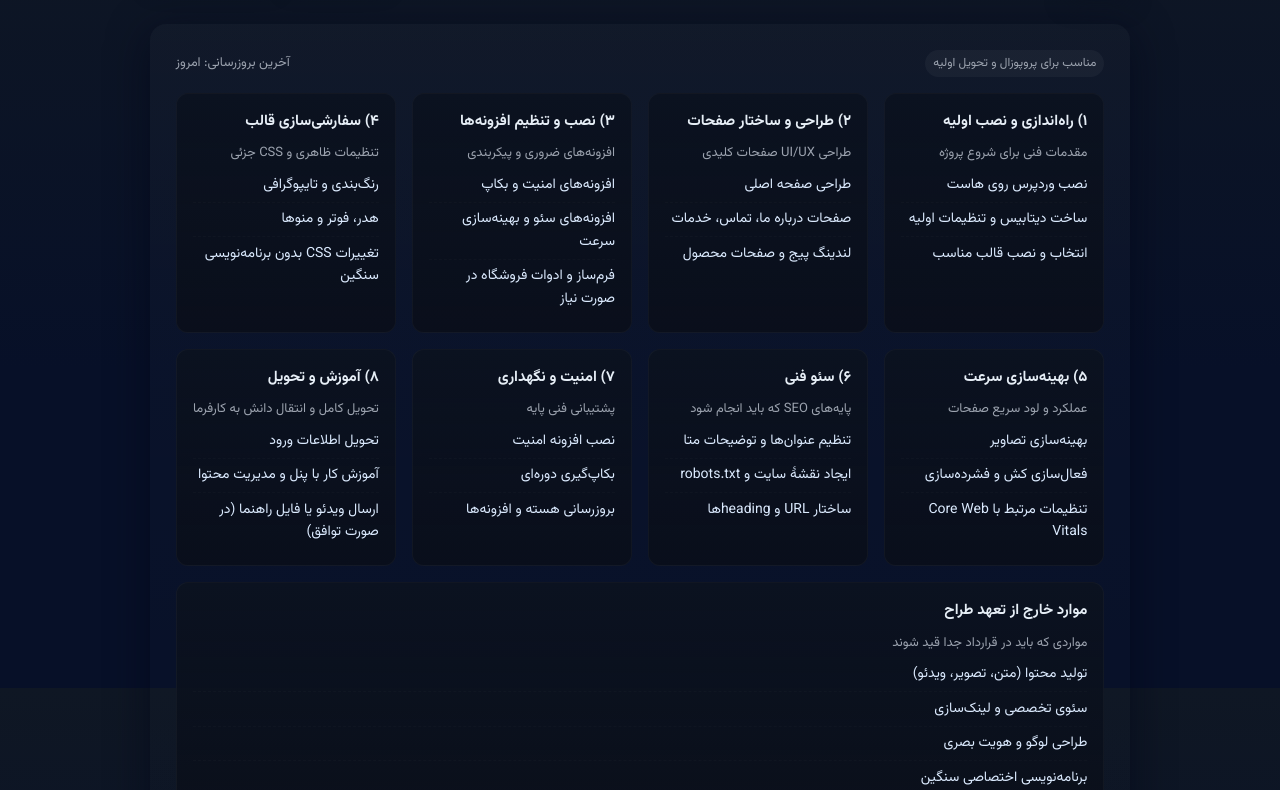
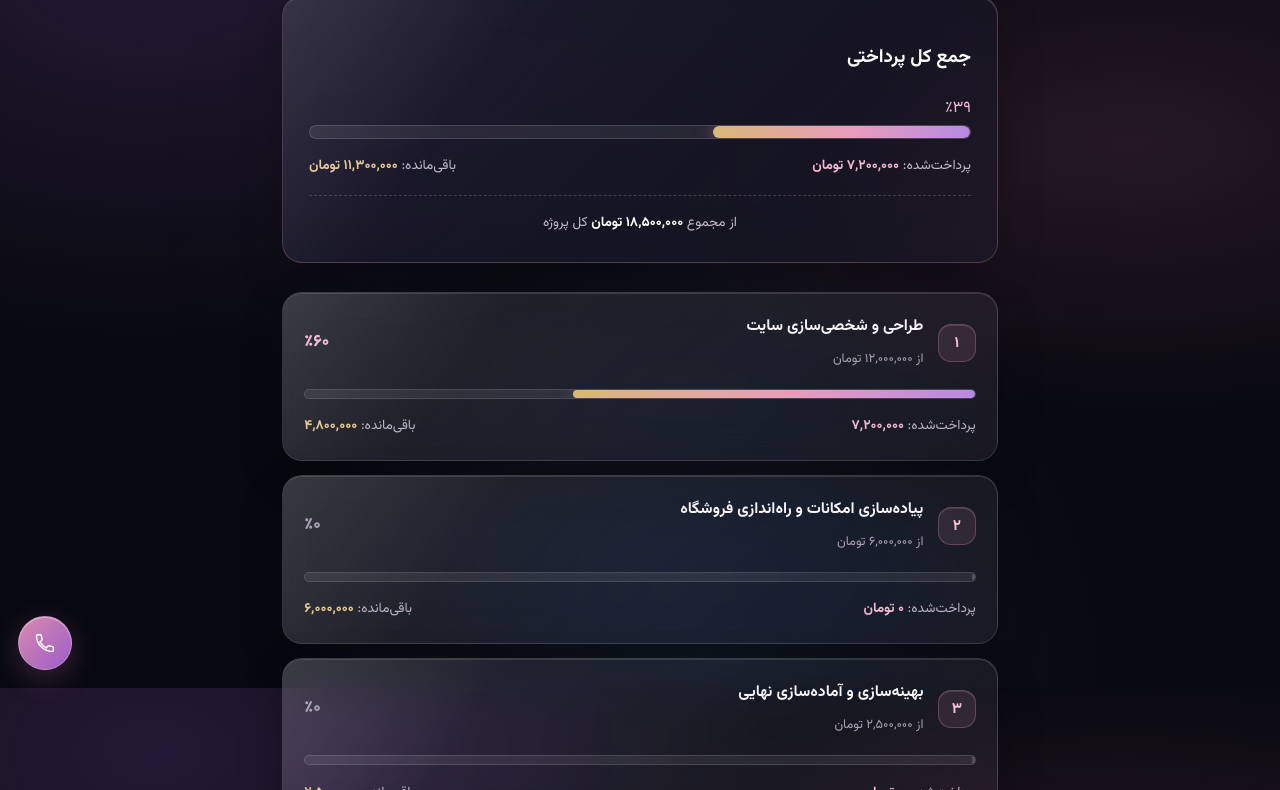
Before and after one commit to AmirMohammadRtx/mr.safaari, a plain HTML site: page index.html in a window 1280 px wide. Shown: the part 112-902 px from the top of the page. Drawn offline with Linux system fonts and the light colour scheme.

Commit message:
Update index.html

```diff
--- a/index.html
+++ b/index.html
@@ -1,259 +1,258 @@
-<!doctype html>
+<!DOCTYPE html>
 <html lang="fa" dir="rtl">
 <head>
-  <meta charset="utf-8" />
-  <meta name="viewport" content="width=device-width, initial-scale=1" />
-  <title>چک‌لیست وظایف طراح سایت وردپرس</title>
-  <link href="https://fonts.googleapis.com/css2?family=Vazirmatn:wght@300;400;600;700&display=swap" rel="stylesheet">
+<meta charset="UTF-8">
+<meta name="viewport" content="width=device-width, initial-scale=1, viewport-fit=cover">
+<title>پیشنهاد اجرای پروژه فروشگاهی</title>
+<link rel="preconnect" href="https://fonts.googleapis.com">
+<link rel="preconnect" href="https://fonts.gstatic.com" crossorigin>
+<link href="https://fonts.googleapis.com/css2?family=Vazirmatn:wght@300;400;500;600;700;800&display=swap" rel="stylesheet">
 <style>
+
+/* ===== LODO / DARK GLASS UI ===== */
 :root{
-      --bg:#0f1724;
-      --card:#0b1220;
-      --accent1:#7c3aed;
-      --accent2:#06b6d4;
-      --muted:#9ca3af;
-      --glass: rgba(255,255,255,0.04);
+  --cream:#08090f; --cream-2:#11131d;
+  --plum:#10111b; --plum-2:#191a29;
+  --rose:#d78aa9; --rose-deep:#b86b91; --rose-light:#f1bdd2;
+  --gold:#d8b879; --ink:#f5f0f7; --ink-soft:#b6afc2;
+  --line:rgba(255,255,255,.13);
 }
 *{box-sizing:border-box}
-    html,body{height:100%}
+html,body{margin:0;padding:0;min-height:100%}
 body{
-      margin:0;
-      font-family: 'Vazirmatn', system-ui, -apple-system, 'Segoe UI', Roboto, 'Helvetica Neue', Arial;
-      background: linear-gradient(180deg,var(--bg) 0%, #071028 60%);
-      color:#e6eef6;
-      -webkit-font-smoothing:antialiased;
-      -moz-osx-font-smoothing:grayscale;
-      padding:3rem 1rem;
-      line-height:1.6;
+  background:#080910;color:var(--ink);font-family:'Vazirmatn',sans-serif;
+  font-weight:400;line-height:1.9;padding-top:env(safe-area-inset-top,0px);
+  padding-bottom:env(safe-area-inset-bottom,0px);overflow-x:hidden;
+  background-image:
+    radial-gradient(ellipse at 12% 8%,rgba(137,82,180,.22),transparent 38%),
+    radial-gradient(ellipse at 88% 32%,rgba(206,105,151,.15),transparent 36%),
+    radial-gradient(ellipse at 55% 100%,rgba(65,113,180,.13),transparent 42%);
+  background-attachment:fixed;
 }
-
-    .container{
-      max-width:980px;
-      margin:0 auto;
+.bg-deco{position:fixed;inset:0;z-index:-1;pointer-events:none;
+  background:radial-gradient(circle at 50% 40%,rgba(255,255,255,.025),transparent 65%)}
+.hero{
+  background:linear-gradient(135deg,rgba(24,22,38,.82),rgba(11,12,22,.72));
+  color:#fff;padding:3.6rem 1.5rem 3.2rem;text-align:center;position:relative;
+  border-bottom:1px solid rgba(255,255,255,.13);
+  box-shadow:0 20px 70px rgba(0,0,0,.28);backdrop-filter:blur(24px);-webkit-backdrop-filter:blur(24px)
 }
-
-    header{
-      display:flex;
-      align-items:center;
-      justify-content:space-between;
-      gap:1rem;
-      margin-bottom:1.5rem;\    }
-
-    .brand{
-      display:flex;
-      gap:1rem;
-      align-items:center;
+.hero::before{content:"";position:absolute;inset:0;pointer-events:none;background:
+  radial-gradient(circle at 50% -20%,rgba(215,138,169,.2),transparent 55%)}
+.hero::after{content:"";position:absolute;right:8%;left:8%;bottom:0;height:1px;
+  background:linear-gradient(90deg,transparent,#d8b879,rgba(215,138,169,.9),transparent)}
+.logo-wrap{display:flex;justify-content:center;margin-bottom:1.6rem}
+.logo-wrap img{height:56px;width:auto;filter:drop-shadow(0 5px 22px rgba(215,138,169,.25))}
+.hero h1{font-size:clamp(1.5rem,4vw,2.1rem);font-weight:800;margin:0 0 .6rem;color:#fff}
+.hero p.sub{margin:0;font-size:.98rem;color:#c9bfd1}
+.hero .client{margin-top:1.4rem;display:inline-flex;gap:.5rem;align-items:center;
+  font-size:.92rem;color:#f0d9e5;padding:.5rem 1.1rem;border:1px solid rgba(215,138,169,.35);
+  border-radius:999px;background:rgba(255,255,255,.055);backdrop-filter:blur(14px)}
+.client b{color:#fff;font-weight:700}
+.site-name{font-size:.85rem;letter-spacing:.03em;color:var(--gold);margin-bottom:.9rem;font-weight:600}
+.hero-actions{margin-top:1.4rem;display:flex;justify-content:center;gap:.7rem;flex-wrap:wrap}
+.call-btn,.fab-call{
+  background:linear-gradient(135deg,#d88bad,#9c5dca);color:#fff;text-decoration:none;
+  box-shadow:0 8px 28px rgba(180,105,169,.28),inset 0 1px rgba(255,255,255,.35);
+  border:1px solid rgba(255,255,255,.25);transition:transform .25s,box-shadow .25s
 }
-
-    .logo{
-      width:64px;height:64px;border-radius:12px;
-      background:linear-gradient(135deg,var(--accent1),var(--accent2));
-      display:grid;place-items:center;font-weight:700;font-size:20px;color:white;box-shadow:0 6px 20px rgba(12,18,34,0.6)
+.call-btn{display:inline-flex;align-items:center;gap:.5rem;padding:.7rem 1.4rem;border-radius:999px;font-size:.92rem;font-weight:700}
+.call-btn:hover,.fab-call:hover{transform:translateY(-3px);box-shadow:0 14px 34px rgba(180,105,169,.4),inset 0 1px rgba(255,255,255,.4)}
+.call-btn svg{width:16px;height:16px}
+.fab-call{position:fixed;left:18px;bottom:calc(18px + env(safe-area-inset-bottom,0px));z-index:40;
+  width:54px;height:54px;border-radius:50%;display:flex;align-items:center;justify-content:center}
+.fab-call svg{width:22px;height:22px}
+.wrap{max-width:760px;margin:0 auto;padding:2.8rem 1.4rem 3.5rem}
+.intro{font-size:1rem;color:var(--ink-soft);text-align:center;max-width:560px;margin:0 auto 2.4rem}
+.accordion,.phases{display:flex;flex-direction:column;gap:14px}
+.item,.payment-card,.phase-card,.overall-card{
+  position:relative;overflow:hidden;border-radius:20px;
+  background:linear-gradient(135deg,rgba(255,255,255,.105),rgba(255,255,255,.035));
+  border:1px solid rgba(255,255,255,.14);
+  box-shadow:0 16px 44px rgba(0,0,0,.24),inset 0 1px 0 rgba(255,255,255,.12);
+  backdrop-filter:blur(22px) saturate(140%);-webkit-backdrop-filter:blur(22px) saturate(140%);
+  transition:transform .25s,border-color .25s,box-shadow .25s
 }
-
-    h1{margin:0;font-size:20px}
-    p.lead{margin:0;color:var(--muted)}
-
-    .actions{display:flex;gap:.6rem;align-items:center}
-    .btn{
-      background:linear-gradient(90deg,var(--accent1),var(--accent2));
-      color:white;padding:.6rem .9rem;border-radius:10px;border:0;cursor:pointer;font-weight:600;box-shadow:0 6px 18px rgba(12,18,34,0.5)
+.item::before,.payment-card::before,.phase-card::before,.overall-card::before{
+  content:"";position:absolute;inset:0;pointer-events:none;border-radius:inherit;
+  background:linear-gradient(125deg,rgba(255,255,255,.11),transparent 28%,transparent 72%,rgba(215,138,169,.045))
 }
-    .btn.secondary{background:transparent;border:1px solid rgba(255,255,255,0.06);color:var(--muted);padding:.5rem .8rem}
-
-    main{background:linear-gradient(180deg, rgba(255,255,255,0.02), transparent); padding:1.6rem;border-radius:16px;box-shadow:0 10px 40px rgba(2,6,23,0.6)}
-
-    .grid{
-      display:grid;grid-template-columns:repeat(auto-fit,minmax(220px,1fr));gap:1rem
+.item:hover,.phase-card:hover{transform:translateY(-2px);border-color:rgba(215,138,169,.38);box-shadow:0 20px 48px rgba(0,0,0,.3),0 0 28px rgba(215,138,169,.07)}
+.item.open{border-color:rgba(215,138,169,.62);box-shadow:0 16px 45px rgba(0,0,0,.3),0 0 30px rgba(215,138,169,.12)}
+.item button.head{all:unset;position:relative;z-index:1;display:flex;width:100%;align-items:center;gap:1rem;padding:1.2rem 1.3rem;cursor:pointer;text-align:right}
+.num{flex:0 0 auto;width:38px;height:38px;border-radius:13px;display:flex;align-items:center;justify-content:center;
+  font-weight:700;font-size:.95rem;color:#f2c3d8;background:rgba(215,138,169,.13);
+  border:1px solid rgba(215,138,169,.3);box-shadow:inset 0 1px rgba(255,255,255,.12)}
+.item.open .num{background:linear-gradient(135deg,#d88bad,#9c5dca);color:#fff;border-color:transparent}
+.head-text{flex:1 1 auto;min-width:0}
+.head-text h3,.phase-title h3{margin:0 0 .15rem;font-size:1.02rem;font-weight:700;color:#f8f4fa}
+.head-price{font-size:.88rem;color:var(--gold);font-weight:600;white-space:nowrap}
+.chevron{flex:0 0 auto;width:20px;height:20px;color:#e6a9c4;transition:transform .3s}
+.item.open .chevron{transform:rotate(180deg)}
+.body-panel{max-height:0;overflow:hidden;transition:max-height .35s ease}
+.body-inner{position:relative;z-index:1;padding:0 1.3rem 1.3rem calc(1.3rem + 38px + 1rem);font-size:.94rem;color:#c3bdcb}
+.body-inner b.amount{color:#f1bdd2;font-weight:700}
+.total-bar{margin-top:1.6rem;display:flex;align-items:center;justify-content:space-between;padding:1.3rem 1.5rem;
+  border-radius:18px;background:linear-gradient(120deg,rgba(184,107,145,.32),rgba(111,77,153,.32));
+  color:#fff;border:1px solid rgba(233,174,204,.28);box-shadow:0 14px 35px rgba(0,0,0,.25),inset 0 1px rgba(255,255,255,.16);
+  backdrop-filter:blur(20px);-webkit-backdrop-filter:blur(20px)}
+.total-bar .label{font-size:.95rem;opacity:.92}.total-bar .value{font-size:1.35rem;font-weight:800;color:#ffe2ef}
+.payment-card{margin-top:1rem;padding:1.4rem 1.5rem 1.5rem}
+.payment-card .pc-head,.phase-head{display:flex;align-items:center;justify-content:space-between;margin-bottom:1rem;gap:.9rem}
+.payment-card .pc-head h3{margin:0;font-size:1rem;font-weight:700;color:#fff}
+.payment-card .pc-percent{font-size:1.1rem;font-weight:800;color:#f1bdd2}
+.progress-track{position:relative;width:100%;height:14px;border-radius:999px;background:rgba(255,255,255,.08);
+  overflow:hidden;border:1px solid rgba(255,255,255,.12)}
+.progress-fill{position:absolute;top:0;right:0;bottom:0;width:60%;border-radius:999px;
+  background:linear-gradient(90deg,#d8b879,#e99cbd 55%,#b78ae2);
+  box-shadow:0 0 18px rgba(221,145,190,.5)}
+.pc-figures{display:flex;justify-content:space-between;gap:1rem;margin-top:.9rem;font-size:.85rem;color:#bcb5c7}
+.pc-figures b{color:#f8f4fa;font-weight:700}.pc-figures .paid b{color:#f2b9d2}.pc-figures .remain b{color:#e4c98f}
+.pc-total{margin-top:1rem;padding-top:.9rem;border-top:1px dashed rgba(255,255,255,.18);font-size:.85rem;color:#bcb5c7;text-align:center}
+.pc-total b{color:#fff;font-weight:700}
+.page-title{text-align:center;font-size:1.25rem;font-weight:800;color:#fff;margin:0 0 1.6rem}
+.overall-card{padding:1.5rem 1.6rem 1.6rem;margin-bottom:1.8rem;background:linear-gradient(135deg,rgba(31,29,48,.84),rgba(17,18,31,.72));border-color:rgba(215,138,169,.3)}
+.overall-card .pc-head h3{color:#fff}.overall-card .pc-percent{color:#f3bfd5}
+.overall-card .progress-track{background:rgba(255,255,255,.08);border-color:rgba(255,255,255,.14)}
+.overall-card .pc-figures{color:#c2bbca}.overall-card .pc-figures .paid b{color:#f2b9d2}
+.overall-card .pc-figures .remain b{color:#e4c98f}
+.overall-card .pc-total{color:#c2bbca;border-top-color:rgba(255,255,255,.18)}
+.overall-card .pc-total b{color:#fff}
+.phase-card{padding:1.2rem 1.3rem 1.3rem}
+.phase-head{position:relative;z-index:1;justify-content:flex-start;margin-bottom:.9rem}
+.phase-title{flex:1 1 auto;min-width:0}.phase-title h3{font-size:.98rem}
+.phase-amount{font-size:.8rem;color:#aaa3b5}
+.phase-percent{flex:0 0 auto;font-size:1.05rem;font-weight:800;color:#f1bdd2}
+.phase-percent.zero{color:#aaa3b5}.progress-track.small{height:10px}
+.progress-fill.zero{width:3px!important;background:#777083;opacity:.55;box-shadow:none}
+.note{margin-top:1.6rem;padding:1.1rem 1.3rem;border-radius:16px;
+  background:rgba(255,255,255,.055);border:1px dashed rgba(215,138,169,.3);
+  font-size:.87rem;color:#c3bdcb;line-height:2;backdrop-filter:blur(16px)}
+.note b{color:#fff;font-weight:700}
+footer{text-align:center;font-size:.8rem;color:#8e879a;padding:0 1rem 2rem}
+@media(prefers-reduced-motion:reduce){.chevron,.body-panel,.item,.phase-card{transition:none!important}}
+@media(max-width:480px){
+ .wrap{padding:2rem 1rem 3rem}
+ .body-inner{padding:0 1rem 1.1rem calc(1rem + 30px + .7rem)}
+ .num{width:30px;height:30px;font-size:.85rem;border-radius:10px}
+ .item button.head{gap:.7rem;padding:1rem}
+ .pc-figures{font-size:.75rem;gap:.5rem}
+ .overall-card{padding:1.2rem 1rem}
 }
-
-    .card{
-      background:linear-gradient(180deg,var(--card), rgba(10,14,24,0.8));padding:1rem;border-radius:12px;border:1px solid rgba(255,255,255,0.03);min-height:120px;display:flex;flex-direction:column;gap:.6rem
-    }
-    .card h3{margin:0;font-size:15px}
-    .card p{margin:0;color:var(--muted);font-size:13px}
-    ul.checks{margin:0;padding:0;list-style:none;display:block}
-    ul.checks li{padding:.35rem 0;border-top:1px dashed rgba(255,255,255,0.02);font-size:14px;color:#dbeafe}
-    ul.checks li:first-child{border-top:0;padding-top:0}
-
-    .tag{display:inline-block;padding:.25rem .5rem;border-radius:999px;background:var(--glass);color:var(--muted);font-size:12px}
-
-    footer{margin-top:1rem;display:flex;justify-content:space-between;gap:1rem;align-items:center}
-    .note{color:var(--muted);font-size:13px}
-
-    /* printable */
-    @media print{
-      body{background:white;color:black}
-      header .actions, .logo{display:none}
-      main{box-shadow:none;border-radius:0;padding:0}
-    }
-
-    /* rtl tweaks */
-    :root{direction:rtl}
-
-    /* small screens */
-    @media (max-width:520px){
-      header{flex-direction:column;align-items:flex-start}
-      .brand{gap:.6rem}
-    }
-
-    /* subtle animations */
-    .card{transform:translateY(0);transition:transform .35s ease, box-shadow .35s ease}
-    .card:hover{transform:translateY(-6px);box-shadow:0 16px 40px rgba(2,6,23,0.6)}
-
-    .download-btn{display:inline-flex;align-items:center;gap:.5rem}
 
 </style>
 </head>
 <body>
-  <div class="container">
-    <header>
-      <div class="brand">
-        <div class="logo">WP</div>
-        <div>
-          <h1>چک‌لیست وظایف طراح سایت وردپرس</h1>
-          <p class="lead">نسخهٔ شیک و قابل ارائه به مشتری — شامل محدودهٔ کار و موارد خارج از تعهد</p>
+<div class="bg-deco"></div>
+
+<a class="fab-call" href="tel:09911496128" aria-label="تماس بگیرید">
+  <svg viewBox="0 0 24 24" fill="none"><path d="M6.6 10.8c1.4 2.8 3.8 5.2 6.6 6.6l2.2-2.2c.3-.3.7-.4 1-.2 1.1.5 2.3.8 3.6.9.6 0 1 .5 1 1v3.4c0 .6-.5 1-1 1C10.6 21.3 2.7 13.4 2.7 4.1c0-.6.5-1 1-1H7c.6 0 1 .4 1 1 .1 1.3.4 2.5.9 3.6.2.3.1.7-.2 1L6.6 10.8z" stroke="currentColor" stroke-width="1.6" stroke-linecap="round" stroke-linejoin="round"/></svg>
+</a>
+
+<div class="wrap">
+
+  <h2 class="page-title">وضعیت پرداخت کارفرما</h2>
+
+  <div class="overall-card">
+    <div class="pc-head">
+      <h3>جمع کل پرداختی</h3>
+      <span class="pc-percent">٪۳۹</span>
+    </div>
+    <div class="progress-track">
+      <div class="progress-fill" style="width:38.9%;"></div>
+    </div>
+    <div class="pc-figures">
+      <span class="paid">پرداخت‌شده: <b>۷,۲۰۰,۰۰۰ تومان</b></span>
+      <span class="remain">باقی‌مانده: <b>۱۱,۳۰۰,۰۰۰ تومان</b></span>
+    </div>
+    <div class="pc-total">از مجموع <b>۱۸,۵۰۰,۰۰۰ تومان</b> کل پروژه</div>
+  </div>
+
+  <div class="phases">
+
+    <div class="phase-card">
+      <div class="phase-head">
+        <span class="num">۱</span>
+        <div class="phase-title">
+          <h3>طراحی و شخصی‌سازی سایت</h3>
+          <span class="phase-amount">از ۱۲,۰۰۰,۰۰۰ تومان</span>
+        </div>
+        <span class="phase-percent">٪۶۰</span>
+      </div>
+      <div class="progress-track small">
+        <div class="progress-fill" style="width:60%;"></div>
+      </div>
+      <div class="pc-figures">
+        <span class="paid">پرداخت‌شده: <b>۷,۲۰۰,۰۰۰</b></span>
+        <span class="remain">باقی‌مانده: <b>۴,۸۰۰,۰۰۰</b></span>
       </div>
     </div>
 
-      <div class="actions">
-        <button class="btn" id="downloadHtml">دانلود HTML</button>
-        <button class="btn secondary" id="printBtn">چاپ / ذخیره PDF</button>
+    <div class="phase-card">
+      <div class="phase-head">
+        <span class="num">۲</span>
+        <div class="phase-title">
+          <h3>پیاده‌سازی امکانات و راه‌اندازی فروشگاه</h3>
+          <span class="phase-amount">از ۶,۰۰۰,۰۰۰ تومان</span>
         </div>
-    </header>
-
-    <main>
-      <section style="display:flex;gap:1rem;align-items:center;margin-bottom:1rem">
-        <div style="flex:1">
-          <span class="tag">مناسب برای پروپوزال و تحویل اولیه</span>
+        <span class="phase-percent zero">٪۰</span>
       </div>
-        <div style="text-align:left">
-          <small class="note">آخرین بروزرسانی: امروز</small>
+      <div class="progress-track small">
+        <div class="progress-fill zero" style="width:0%;"></div>
       </div>
-      </section>
-
-      <section class="grid">
-        <article class="card">
-          <h3>۱) راه‌اندازی و نصب اولیه</h3>
-          <p>مقدمات فنی برای شروع پروژه</p>
-          <ul class="checks">
-            <li>نصب وردپرس روی هاست</li>
-            <li>ساخت دیتابیس و تنظیمات اولیه</li>
-            <li>انتخاب و نصب قالب مناسب</li>
-          </ul>
-        </article>
-
-        <article class="card">
-          <h3>۲) طراحی و ساختار صفحات</h3>
-          <p>طراحی UI/UX صفحات کلیدی</p>
-          <ul class="checks">
-            <li>طراحی صفحه اصلی</li>
-            <li>صفحات درباره ما، تماس، خدمات</li>
-            <li>لندینگ پیج و صفحات محصول</li>
-          </ul>
-        </article>
-
-        <article class="card">
-          <h3>۳) نصب و تنظیم افزونه‌ها</h3>
-          <p>افزونه‌های ضروری و پیکربندی</p>
-          <ul class="checks">
-            <li>افزونه‌های امنیت و بکاپ</li>
-            <li>افزونه‌های سئو و بهینه‌سازی سرعت</li>
-            <li>فرم‌ساز و ادوات فروشگاه در صورت نیاز</li>
-          </ul>
-        </article>
-
-        <article class="card">
-          <h3>۴) سفارشی‌سازی قالب</h3>
-          <p>تنظیمات ظاهری و CSS جزئی</p>
-          <ul class="checks">
-            <li>رنگ‌بندی و تایپوگرافی</li>
-            <li>هدر، فوتر و منوها</li>
-            <li>تغییرات CSS بدون برنامه‌نویسی سنگین</li>
-          </ul>
-        </article>
-
-        <article class="card">
-          <h3>۵) بهینه‌سازی سرعت</h3>
-          <p>عملکرد و لود سریع صفحات</p>
-          <ul class="checks">
-            <li>بهینه‌سازی تصاویر</li>
-            <li>فعال‌سازی کش و فشرده‌سازی</li>
-            <li>تنظیمات مرتبط با Core Web Vitals</li>
-          </ul>
-        </article>
-
-        <article class="card">
-          <h3>۶) سئو فنی</h3>
-          <p>پایه‌های SEO که باید انجام شود</p>
-          <ul class="checks">
-            <li>تنظیم عنوان‌ها و توضیحات متا</li>
-            <li>ایجاد نقشهٔ سایت و robots.txt</li>
-            <li>ساختار URL و headingها</li>
-          </ul>
-        </article>
-
-        <article class="card">
-          <h3>۷) امنیت و نگهداری</h3>
-          <p>پشتیبانی فنی پایه</p>
-          <ul class="checks">
-            <li>نصب افزونه امنیت</li>
-            <li>بکاپ‌گیری دوره‌ای</li>
-            <li>بروزرسانی هسته و افزونه‌ها</li>
-          </ul>
-        </article>
-
-        <article class="card">
-          <h3>۸) آموزش و تحویل</h3>
-          <p>تحویل کامل و انتقال دانش به کارفرما</p>
-          <ul class="checks">
-            <li>تحویل اطلاعات ورود</li>
-            <li>آموزش کار با پنل و مدیریت محتوا</li>
-            <li>ارسال ویدئو یا فایل راهنما (در صورت توافق)</li>
-          </ul>
-        </article>
-      </section>
-
-      <section style="margin-top:1rem">
-        <div class="card">
-          <h3>موارد خارج از تعهد طراح</h3>
-          <p>مواردی که باید در قرارداد جدا قید شوند</p>
-          <ul class="checks">
-            <li>تولید محتوا (متن، تصویر، ویدئو)</li>
-            <li>سئوی تخصصی و لینک‌سازی</li>
-            <li>طراحی لوگو و هویت بصری</li>
-            <li>برنامه‌نویسی اختصاصی سنگین</li>
-            <li>مدیریت روزانه فروشگاه (مگر قرارداد جدا)</li>
-          </ul>
+      <div class="pc-figures">
+        <span class="paid">پرداخت‌شده: <b>۰ تومان</b></span>
+        <span class="remain">باقی‌مانده: <b>۶,۰۰۰,۰۰۰</b></span>
       </div>
-      </section>
-
-      <footer>
-        <div class="note">می‌خوای این نسخه رو با لوگوی خودت یا به‌صورت PDF تحویل بگیرم؟</div>
-        <div>
-          <small class="tag">نسخهٔ قابل ویرایش</small>
-        </div>
-      </footer>
-    </main>
     </div>
 
+    <div class="phase-card">
+      <div class="phase-head">
+        <span class="num">۳</span>
+        <div class="phase-title">
+          <h3>بهینه‌سازی و آماده‌سازی نهایی</h3>
+          <span class="phase-amount">از ۲,۵۰۰,۰۰۰ تومان</span>
+        </div>
+        <span class="phase-percent zero">٪۰</span>
+      </div>
+      <div class="progress-track small">
+        <div class="progress-fill zero" style="width:0%;"></div>
+      </div>
+      <div class="pc-figures">
+        <span class="paid">پرداخت‌شده: <b>۰ تومان</b></span>
+        <span class="remain">باقی‌مانده: <b>۲,۵۰۰,۰۰۰</b></span>
+      </div>
+    </div>
+
+  </div>
+
+</div>
+
+<footer>لودو استودیو — پیشنهاد قیمت برای آقای صفاری</footer>
+
 <script>
-    // دانلود HTML به صورت فایل
-    document.getElementById('downloadHtml').addEventListener('click', function(){
-      const blob = new Blob([document.documentElement.outerHTML], {type: 'text/html;charset=utf-8'});
-      const url = URL.createObjectURL(blob);
-      const a = document.createElement('a');
-      a.href = url;
-      a.download = 'checklist_wordpress_designer.html';
-      document.body.appendChild(a);
-      a.click();
-      a.remove();
-      URL.revokeObjectURL(url);
+document.querySelectorAll('[data-item]').forEach(function(item){
+  var toggle = item.querySelector('[data-toggle]');
+  var panel = item.querySelector('[data-panel]');
+  if(item.classList.contains('open')){
+    panel.style.maxHeight = panel.scrollHeight + 'px';
+  }
+  toggle.addEventListener('click', function(){
+    var isOpen = item.classList.contains('open');
+    document.querySelectorAll('[data-item]').forEach(function(other){
+      other.classList.remove('open');
+      other.querySelector('[data-panel]').style.maxHeight = '0px';
     });
-
-    // چاپ / ذخیره PDF
-    document.getElementById('printBtn').addEventListener('click', function(){
-      window.print();
+    if(!isOpen){
+      item.classList.add('open');
+      panel.style.maxHeight = panel.scrollHeight + 'px';
+    }
+  });
+});
+window.addEventListener('resize', function(){
+  document.querySelectorAll('.item.open [data-panel]').forEach(function(p){
+    p.style.maxHeight = p.scrollHeight + 'px';
+  });
 });
 </script>
 </body>
```
Lines whose indentation alone changed are shown as unchanged.
